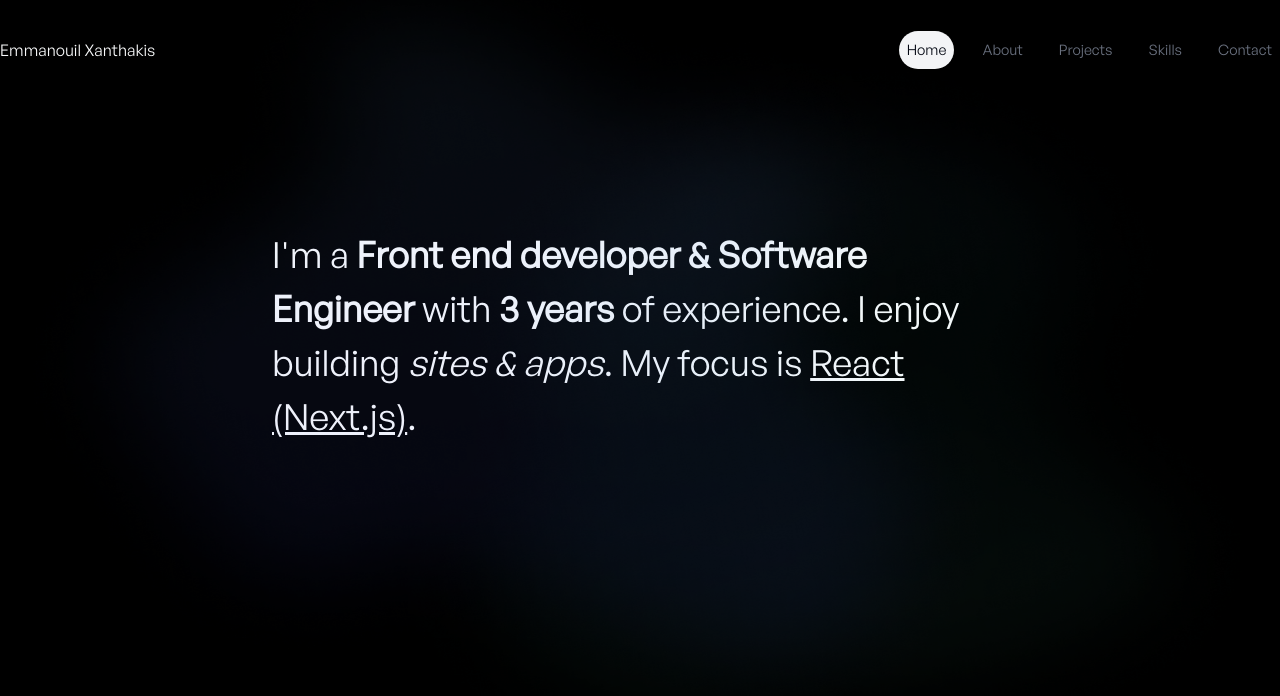
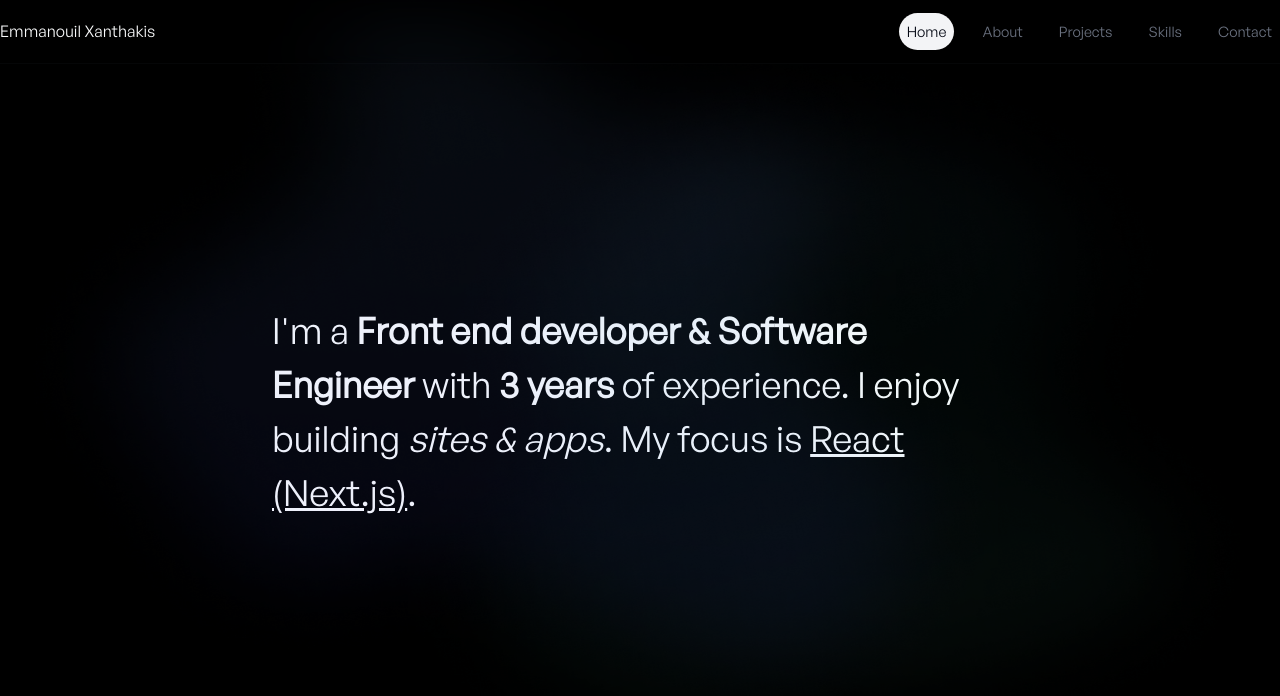
Before and after one commit to exanthakis/exanthakis-portfolio, a Next.js app: page / in a window 1280 px wide. Shown: the top 696 px of the page. Built offline with nearby package versions, Linux system fonts and the light colour scheme.

Commit message:
Header - Fix blur and full width

```diff
--- a/app/layout.tsx
+++ b/app/layout.tsx
@@ -21,7 +21,7 @@ export default function RootLayout({
   return (
     <html lang="en">
       <body
-        className={`font-generalSansRegular relative bg-black text-gray-50 dark:text-opacity-90 mx-auto max-w-7xl`}
+        className={`font-generalSansRegular relative bg-black text-gray-50 dark:text-opacity-90`}
         // className={`font-generalSansRegular bg-gray-50 text-gray-950 relative pt-28 sm:pt-36 dark:bg-black dark:text-gray-50 dark:text-opacity-90`}
       >
         <Image
--- a/components/header.tsx
+++ b/components/header.tsx
@@ -10,14 +10,8 @@ const Header = () => {
     useActiveSectionContext();
 
   return (
-    <header className="z-[999] fixed lg:sticky top-0 left-0 w-full flex  items-center justify-between md:h-[100px]">
-      {/* <motion.div
-        className="fixed top-0 left-0 ml-auto mr-auto h-[4.5rem] w-full rounded-none border border-white border-opacity-40 bg-white bg-opacity-80 shadow-lg shadow-black/[0.03] backdrop-blur-[0.5rem] sm:top-6 sm:h-[3.25rem] sm:w-[36rem] sm:rounded-full dark:bg-gray-950 dark:border-black/40 dark:bg-opacity-75"
-        // className=""
-        initial={{ y: -100, opacity: 0 }}
-        animate={{ y: 0, opacity: 1 }}
-      ></motion.div> */}
-
+    <header className="z-[999] fixed lg:sticky top-0 left-0 w-full flex border-b border-gray-500/5  transition items-center justify-between md:h-[8vh] backdrop-blur bg-background-light supports-backdrop-blur:bg-background-light/95 dark:bg-background-dark/75">
+      <div className="flex w-full justify-between  mx-auto max-w-7xl">
         <motion.div
           className="flex items-center gap-3"
           initial={{ y: -100, opacity: 0 }}
@@ -25,9 +19,7 @@ const Header = () => {
         >
           <a href="">Emmanouil Xanthakis</a>
         </motion.div>
-
-      <nav className="flex items-center gap-2">
-        {/* <nav className="flex fixed top-[0.15rem] h-12 left-1/2 -translate-x-1/2 mr-auto sm:top-[1.7rem] sm:h-[initial] sm:py-0"> */}
+        <nav className="flex items-center gap-2 ">
           <ul className="flex w-[22rem] flex-wrap items-center justify-center gap-y-1 text-[0.9rem] font-medium text-gray-500 sm:w-[initial] sm:flex-nowrap sm:gap-5">
             {links.map((link) => (
               <motion.li
@@ -66,6 +58,7 @@ const Header = () => {
             ))}
           </ul>
         </nav>
+      </div>
     </header>
   );
 };
--- a/components/hero.tsx
+++ b/components/hero.tsx
@@ -3,7 +3,7 @@ import { motion } from "framer-motion";
 
 const Hero = () => {
   return (
-    <div className="relative mx-auto flex max-w-3xl flex-col justify-center pt-28">
+    <div className="relative mx-auto flex max-w-3xl flex-col justify-center h-[90vh]">
       <motion.h1
         className="mb-10 mt-4 px-4 text-2xl font-medium !leading-[1.5] sm:text-4xl"
         initial={{ opacity: 0, y: 100 }}
```
Lines whose indentation alone changed are shown as unchanged.
